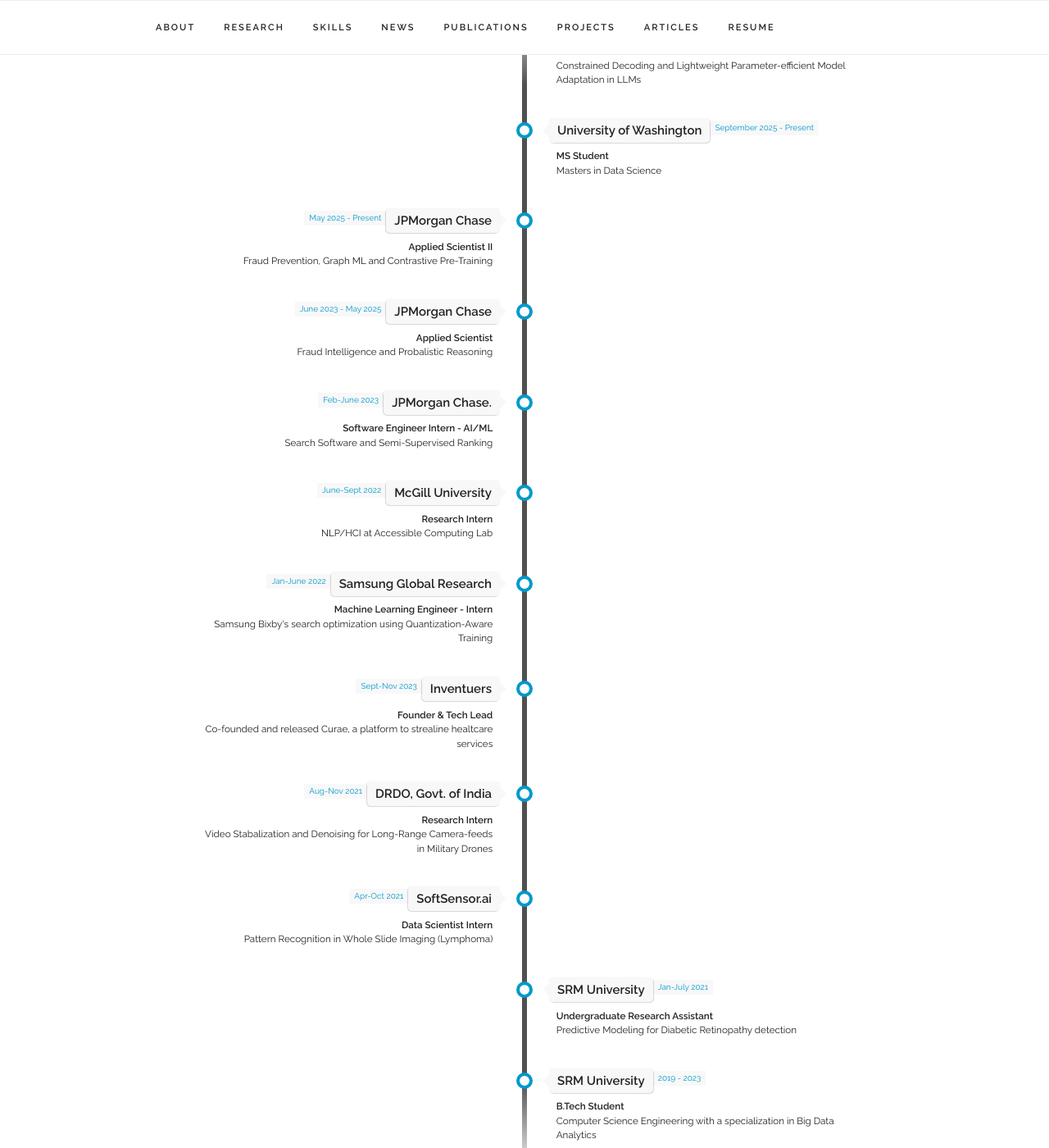
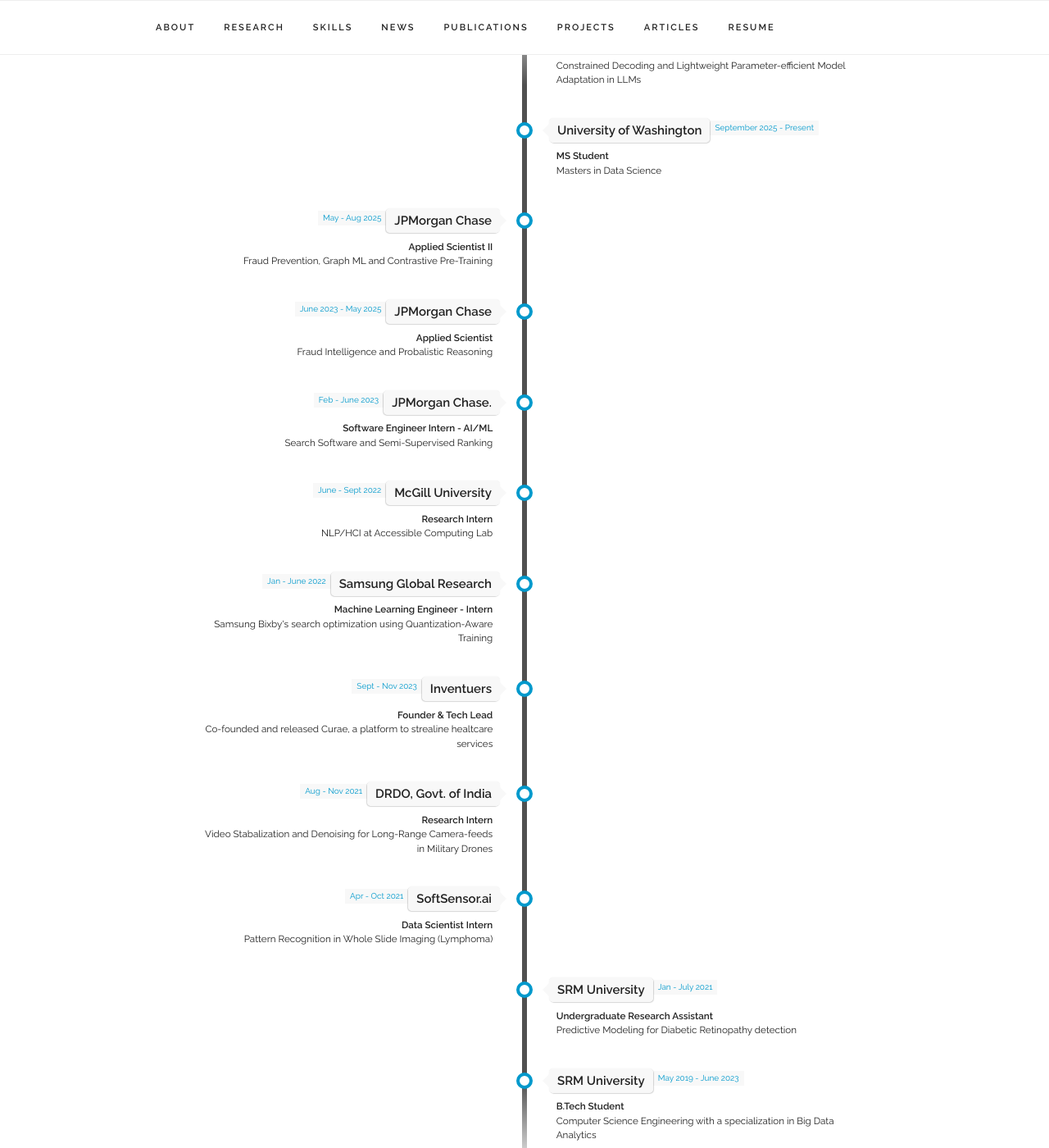
Before and after one commit to thisishardik/thisishardik.github.io, a Jekyll site: the page built from index.html, in a window 1280 px wide and 1400 px high, scrolled down 5463 px. Shown: the whole window at 82% size. Built offline with Jekyll 4.4.1, drawn with Linux system fonts in a browser that asks for light colours; a style sheet for code colours, icons or effects is not loaded.

Commit message:
Changes in experience

```diff
--- a/_data/experience.yaml
+++ b/_data/experience.yaml
@@ -12,7 +12,7 @@
     category: "school"
 
   - place: "JPMorgan Chase"
-    time: "May 2025 - Present"
+    time: "May - Aug 2025"
     title: "Applied Scientist II"
     subtitle: "Fraud Prevention, Graph ML and Contrastive Pre-Training"
     category: "work"
@@ -24,49 +24,49 @@
     category: "work"
 
   - place: "JPMorgan Chase."
-    time: "Feb-June 2023"
+    time: "Feb - June 2023"
     title: "Software Engineer Intern - AI/ML"
     subtitle: "Search Software and Semi-Supervised Ranking"
     category: "work"
 
   - place: "McGill University"
-    time: "June-Sept 2022"
+    time: "June - Sept 2022"
     title: "Research Intern"
     subtitle: "NLP/HCI at Accessible Computing Lab"
     category: "work"
 
   - place: "Samsung Global Research"
-    time: "Jan-June 2022"
+    time: "Jan - June 2022"
     title: "Machine Learning Engineer - Intern"
     subtitle: "Samsung Bixby's search optimization using Quantization-Aware Training"
     category: "work"
 
   - place: "Inventuers"
-    time: "Sept-Nov 2023"
+    time: "Sept - Nov 2023"
     title: "Founder & Tech Lead"
     subtitle: "Co-founded and released Curae, a platform \nto strealine healtcare services"
     category: "work"
 
   - place: "DRDO, Govt. of India"
-    time: "Aug-Nov 2021"
+    time: "Aug - Nov 2021"
     title: "Research Intern"
     subtitle: "Video Stabalization and Denoising \nfor Long-Range Camera-feeds in Military Drones"
     category: "work"
 
   - place: "SoftSensor.ai"
-    time: "Apr-Oct 2021"
+    time: "Apr - Oct 2021"
     title: "Data Scientist Intern"
     subtitle: "Pattern Recognition in Whole Slide Imaging (Lymphoma)"
     category: "work"
 
   - place: "SRM University"
-    time: "Jan-July 2021"
+    time: "Jan - July 2021"
     title: "Undergraduate Research Assistant"
     subtitle: "Predictive Modeling for Diabetic Retinopathy detection"
     category: "school"
 
   - place: "SRM University"
-    time: "2019 - 2023"
+    time: "May 2019 - June 2023"
     title: "B.Tech Student"
     subtitle: "Computer Science Engineering with a specialization in Big Data Analytics"
     category: "school"
```
